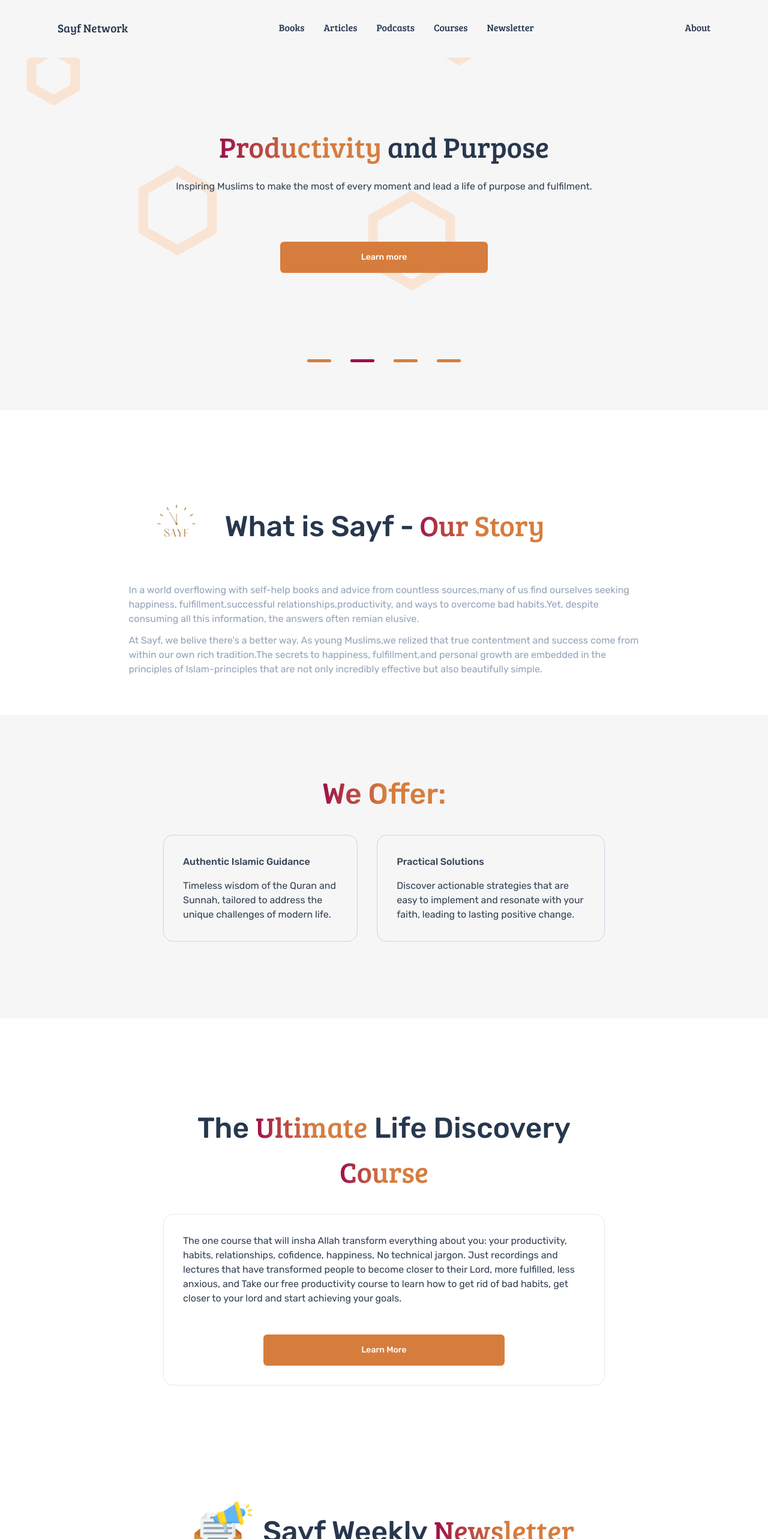
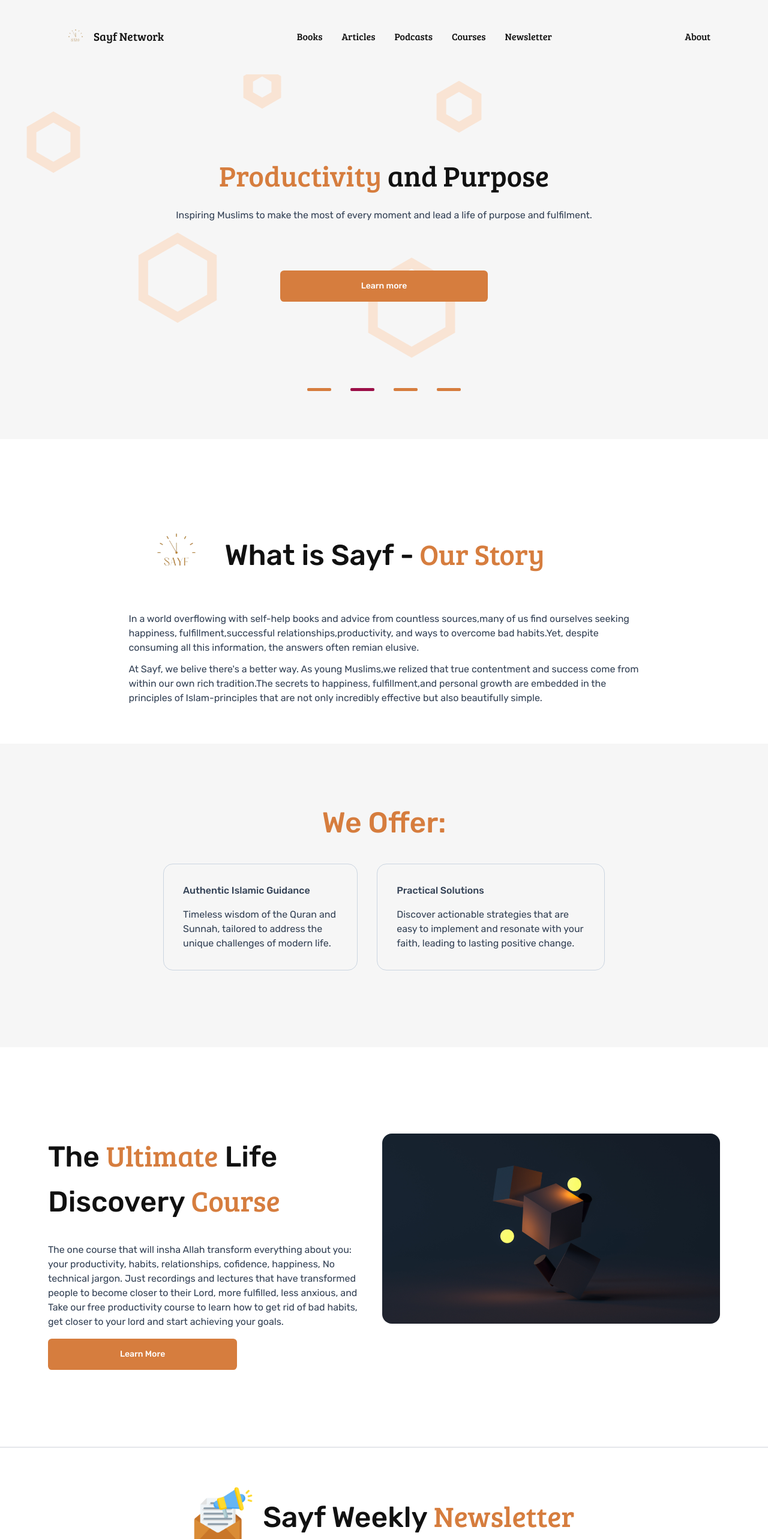
Before and after one commit to abdulrahmansoyooye/sayfproject, a Next.js app: page / in a window 1280 px wide. Shown: the top 2566 px of the page at 60% size. Built offline with nearby package versions, Linux system fonts and the light colour scheme.

Commit message:
Remove some gradient

```diff
--- a/app/globals.css
+++ b/app/globals.css
@@ -28,7 +28,7 @@
   --secandary-color: #9c0f48;
   --dark-color: #470d21;
 
-  --text-color: #27374d;
+  --text-color: #111111;
   --brown-text: var(--brown-color);
 }
 
@@ -41,7 +41,7 @@ span {
   font-family: var(--font-bree_serif);
 }
 .section {
-  @apply p-[5rem] mb-[3rem] max-md:p-[2rem];
+  @apply p-[5rem] mb-[3rem] max-lg:p-[2rem];
 }
 .nav {
   position: fixed;
@@ -115,13 +115,13 @@ span {
   @apply w-full rounded-md border border-gray-200 bg-white py-2.5 font-satoshi pl-5 pr-12 text-sm shadow-sm font-medium focus:border-[#111d5e] focus:outline-none focus:ring-0;
 }
 .text-gradient-blue {
-  @apply bg-gradient-to-r from-[#9C0F48] via-[#D67D3E] to-[#D67D3E]  bg-clip-text text-transparent;
+  @apply bg-gradient-to-r from-[#D67D3E] via-[#D67D3E] to-[#D67D3E]  bg-clip-text text-transparent;
 }
 .black_btn {
   @apply rounded-[0.4rem]  bg-[#D67D3E] p-[1rem_3rem] text-white transition-all hover:bg-[#9C0F48]  cursor-pointer text-center text-sm  flex items-center justify-center;
 }
 .text-gradient-brown {
-  @apply bg-gradient-to-r from-[#470D21] via-[#9C0F48] to-[#D67D3E]  bg-clip-text text-transparent;
+  @apply bg-gradient-to-r from-[#D67D3E] via-[#D67D3E] to-[#F9E4D4]  bg-clip-text text-transparent;
 }
 .dark-text {
   @apply text-slate-700;
--- a/app/page.js
+++ b/app/page.js
@@ -10,7 +10,7 @@ export default function Home() {
         src={"/assets/svg-shape.svg"}
         width={900}
         height={400}
-        className="absolute"
+        className="absolute mt-[7rem]"
       />
       {/* Carousel */}
       <div className="pt-[4rem]  bg-primary-color">
@@ -20,24 +20,24 @@ export default function Home() {
       <div className="flex flex-col bg-primary-color mb-[4rem]">
         {/* Story */}
         <div className="flex flex-col gap-[1rem] p-[4rem_2rem] w-full justify-center bg-[#ffffff] ">
-          <div className="flex justify-start sm:w-[70%] m-auto  items-center max-md:flex-col">
+          <div className="flex justify-start sm:w-[70%] m-auto  items-center max-lg:flex-col">
             <Image src={"/assets/sayf.png"} width={160} height={160} />
-            <div className="text-[3rem] max-md:text-[2rem] text-center">
+            <div className="text-[3rem] max-lg:text-[2rem] text-center">
               What is Sayf -
               <span className="text-gradient-blue"> Our Story</span>
             </div>{" "}
           </div>
 
-          <div className="flex sm:max-w-[70%]  m-auto max-md:flex-col gap-[2rem]">
+          <div className="flex sm:max-w-[70%]  m-auto max-lg:flex-col gap-[2rem]">
             <div className="space-y-[0.75rem]">
-              <p className="light-text font-[400]">
+              <p className="dark-text font-[400]">
                 In a world overflowing with self-help books and advice from
                 countless sources,many of us find ourselves seeking happiness,
                 fulfillment,successful relationships,productivity, and ways to
                 overcome bad habits.Yet, despite consuming all this information,
                 the answers often remian elusive.
               </p>
-              <p className="light-text font-[400]">
+              <p className="dark-text font-[400]">
                 {"     "} At Sayf, we belive there's a better way. As young
                 Muslims,we relized that true contentment and success come from
                 within our own rich tradition.The secrets to happiness,
@@ -49,11 +49,17 @@ export default function Home() {
           </div>
         </div>{" "}
         {/* offer */}
-        <div className="flex flex-col flex-center gap-[2rem] w-full sm:max-w-[70%] m-[1rem_auto] section bg-primary-color">
-          <div className="text-[3rem] max-md:text-[2rem] text-gradient-blue ">
+        <div className="flex flex-col flex-center gap-[2rem] w-full sm:max-w-[70%] m-[1rem_auto] section bg-primary-color z-10">
+          {/* <Image
+            src={"/assets/svg-shape1.svg"}
+            width={900}
+            height={400}
+            className="absolute -z-10"
+          /> */}
+          <div className="text-[3rem] max-lg:text-[2rem] text-gradient-blue ">
             We Offer:
           </div>
-          <div className="flex max-md:flex-col gap-[2rem]">
+          <div className="flex max-lg:flex-col gap-[2rem]">
             <div className="flex flex-col gap-[1rem] bg-primary-color text-slate-50 p-[2rem] rounded-[1rem] border border-slate-300">
               <p className="dark-text">Authentic Islamic Guidance</p>
 
@@ -75,35 +81,41 @@ export default function Home() {
       </div>
 
       {/* Section 3 */}
-      <div className="flex flex-col flex-center gap-[2rem] w-full sm:max-w-[70%] m-[1rem_auto] section ">
-        <div className="space-y-[2rem]">
-          <div className="text-[3rem] max-md:text-[2rem] text-center">
+      <div className="flex max-lg:flex-col flex- gap-[2rem] w-full section ">
+        <div className="space-y-[2rem] sm:w-[50%]">
+          <div className="text-[3rem] max-lg:text-[2rem] text-left max-lg:text-center">
             The <span className="text-gradient-blue">Ultimate</span> Life
             Discovery <span className="text-gradient-blue">Course</span>
           </div>
+          <div className="flex flex-col gap-[1rem]  ">
+            <div className="font-[400] dark-text">
+              The one course that will insha Allah transform everything about
+              you: your productivity, habits, relationships, cofidence,
+              happiness, No technical jargon. Just recordings and lectures that
+              have transformed people to become closer to their Lord, more
+              fulfilled, less anxious, and Take our free productivity course to
+              learn how to get rid of bad habits, get closer to your lord and
+              start achieving your goals.
+            </div>
+
+            <button className="black_btn sm:w-[60%] w-full">Learn More</button>
+          </div>{" "}
         </div>
-
-        <div className="flex flex-col gap-[3rem]  text-slate-50 p-[2rem] rounded-[1rem] border ">
-          <div className="font-[400] dark-text">
-            The one course that will insha Allah transform everything about you:
-            your productivity, habits, relationships, cofidence, happiness, No
-            technical jargon. Just recordings and lectures that have transformed
-            people to become closer to their Lord, more fulfilled, less anxious,
-            and Take our free productivity course to learn how to get rid of bad
-            habits, get closer to your lord and start achieving your goals.
-          </div>
-
-          <button className="black_btn sm:w-[60%] w-full m-auto">
-            Learn More
-          </button>
+        <div>
+          <Image
+            src={"/assets/article1.jpg"}
+            width={600}
+            height={700}
+            className="rounded-[1rem] max-lg:w-full"
+          />
         </div>
       </div>
 
       {/* Section 4 */}
-      <div className="flex flex-col gap-[3rem] p-[4rem_2rem] w-full justify-center bg-[#ffff] ">
-        <div className="flex sm:w-[70%] m-auto justify-center  items-center max-md:flex-col gap-[1rem]">
+      <div className="flex flex-col gap-[3rem] p-[4rem_2rem] w-full justify-center bg-[#ffff] border-t-[2px] border-b-[2px]">
+        <div className="flex sm:w-[70%] m-auto justify-center  items-center max-lg:flex-col gap-[1rem]">
           <Image src={"/assets/newsletter.png"} width={100} height={100} />
-          <div className="text-[3rem] max-md:text-[2rem] text-center">
+          <div className="text-[3rem] max-lg:text-[2rem] text-center">
             Sayf Weekly <span className="text-gradient-blue"> Newsletter</span>
           </div>{" "}
         </div>
@@ -125,12 +137,18 @@ export default function Home() {
       {/* Section 5 */}
 
       <div className="flex flex-col gap-[3rem] p-[4rem_2rem] w-full justify-center bg-primary-color ">
-        <div className="flex justify-center sm:w-[80%] m-auto  items-center max-md:flex-col border-b-2 pb-[1rem]">
-          <div className="text-[3rem] max-md:text-[2rem] text-center">
+        {/* <Image
+          src={"/assets/svg-shape1.svg"}
+          width={900}
+          height={400}
+          className="absolute "
+        /> */}
+        <div className="flex justify-center sm:w-[80%] m-auto  items-center max-lg:flex-col max-lg:w-[100%] border-b-2 pb-[1rem]">
+          <div className="text-[3rem] max-lg:text-[2rem] text-center">
             Read a <span className="text-gradient-blue">popular</span> Article
           </div>
         </div>
-        <div className="flex max-md:flex-col-reverse  gap-[1rem] justify-between sm:w-[80%] m-auto border-b-2 pb-[1rem]">
+        <div className="flex max-lg:flex-col-reverse  gap-[1rem] justify-between sm:w-[80%] m-auto border-b-2 pb-[1rem] max-lg:w-[100%]">
           <div className="flex flex-col gap-[1rem]  sm:w-[50%]">
             <p className="dark-text text-[1.5rem]">
               Authentic Islamic Guidance
@@ -153,11 +171,11 @@ export default function Home() {
               src={"/assets/article1.jpg"}
               width={400}
               height={200}
-              className="rounded-[1rem] max-md:w-full"
+              className="rounded-[1rem] max-lg:w-full"
             />
           </div>
         </div>
-        <div className="flex max-md:flex-col-reverse  gap-[1rem] justify-between sm:w-[80%] m-auto border-b-2 pb-[1rem]">
+        <div className="flex max-lg:flex-col-reverse  gap-[1rem] justify-between sm:w-[80%] m-auto border-b-2 pb-[1rem]">
           <div className="flex flex-col gap-[0.5rem]  sm:w-[50%]">
             <p className="dark-text text-[1.5rem]">
               Authentic Islamic Guidance
@@ -180,11 +198,11 @@ export default function Home() {
               src={"/assets/article2.jpg"}
               width={400}
               height={200}
-              className="rounded-[1rem] max-md:w-full object-cover"
+              className="rounded-[1rem] max-lg:w-full object-cover"
             />
           </div>
         </div>
-        <div className="flex max-md:flex-col-reverse  gap-[1rem] justify-between sm:w-[80%] m-auto border-b-2 pb-[1rem]">
+        <div className="flex max-lg:flex-col-reverse  gap-[1rem] justify-between sm:w-[80%] m-auto border-b-2 pb-[1rem]">
           <div className="flex flex-col gap-[0.5rem]  sm:w-[50%]">
             <p className="dark-text text-[1.5rem]">
               Authentic Islamic Guidance
@@ -207,7 +225,7 @@ export default function Home() {
               src={"/assets/article3.jpg"}
               width={400}
               height={200}
-              className="rounded-[1rem] max-md:w-full  max-md:h-[200px] object-cover"
+              className="rounded-[1rem] max-lg:w-full  max-lg:h-[200px] object-cover"
             />
           </div>
         </div>
@@ -216,8 +234,8 @@ export default function Home() {
       {/* Section 6 */}
       <div className="flex flex-col flex-center gap-[2rem] w-full sm:max-w-[70%] m-[1rem_auto] section ">
         <div className="space-y-[2rem]">
-          <div className="text-[3rem] max-md:text-[2rem] text-center">
-            The Burtally <span className="text-gradient-blue">Honest</span>{" "}
+          <div className="text-[3rem] max-lg:text-[2rem] text-center">
+            The Brutally <span className="text-gradient-blue">Honest</span>{" "}
             Podcast
           </div>
         </div>
--- a/components/Carousel.jsx
+++ b/components/Carousel.jsx
@@ -58,7 +58,7 @@ const Carousel = () => {
     });
   };
   return (
-    <div className="relative flex flex-col gap-[9rem] justify-center section mt-[4rem]">
+    <div className="relative flex flex-col gap-[9rem] justify-center section mt-[7rem]">
       <div className="flex gap-[1rem] justify-center">
         {carouselItem.map(
           ({ title, content, buttonText }, index) =>
@@ -68,7 +68,7 @@ const Carousel = () => {
                 key={`${index}-${title}`}
               >
                 <div className="flex flex-col gap-[1rem]">
-                  <div className="text-[3rem] max-md:text-[2rem]">
+                  <div className="text-[3rem] max-lg:text-[2rem]">
                     <span>{applyGradient(title)}</span>
                   </div>
                   <p className="font-[400] dark-text">{content}</p>
--- a/components/Footer.jsx
+++ b/components/Footer.jsx
@@ -7,7 +7,7 @@ const Footer = () => {
       {/* Section 1 */}
       <div className="flex flex-col justify-evenly gap-[2rem] max-w-[900px] m-auto ">
         <div className="flex-center flex-col">
-          <h2 className="text-[2rem] max-md:text-[1.5rem] dark-text text-center">
+          <h2 className="text-[2rem] max-lg:text-[1.5rem] dark-text text-center">
             Join <span className="text-gradient-brown ">20k+</span> Muslims in
             our community to never miss out our daily snippets
           </h2>
--- a/components/Nav.jsx
+++ b/components/Nav.jsx
@@ -27,18 +27,22 @@ const Nav = () => {
   const [istoggle, setIstoggle] = useState(false);
   return (
     <div className="nav p-[1rem_2rem_1rem] sm:p-[2rem_6rem_2rem] flex-between z-[1000] ">
-      <Link
-        href={"/"}
-        className="font-[500] text-[1.2rem] cursor-pointer navitem"
-      >
-        Sayf Network
+      <div className="flex justify-center items-center">
+        <Image
+          src={"/assets/sayf.png"}
+          width={60}
+          height={50}
+          alt="footer-img"
+          className="cursor-pointer"
+        />{" "}
+        <Link
+          href={"/"}
+          className="font-[500] text-[1.2rem] cursor-pointer navitem"
+        >
+          Sayf Network
+        </Link>
+      </div>
 
-      </Link>
-      {/* <img
-        src={"/assets/logo.png"}
-        alt="footer-img"
-        className="cursor-pointer"
-      /> */}
       {/* Desktop */}
       <div className="max-md:hidden flex-between gap-[2rem]">
         {navLinks.map(({ name }, index) => (
@@ -55,7 +59,7 @@ const Nav = () => {
       {/* Mobile */}
       {istoggle && (
         <motion.div
-          className={`sm:hidden mobileNav transition-all ease-in-out duration-200`}
+          className={` mobileNav transition-all ease-in-out duration-200`}
           animate={{ x: -100 }}
           transition={{
             ease: "linear",
@@ -63,7 +67,7 @@ const Nav = () => {
           }}
         >
           <div
-            className="cursor-pointer sm:hidden close-img"
+            className="cursor-pointer md:hidden close-img"
             onClick={() => setIstoggle(!istoggle)}
           >
             <Image
@@ -91,7 +95,7 @@ const Nav = () => {
           </Link>
         </motion.div>
       )}
-      <Link href={"/about"} className="navitem max-md:hidden">
+      <Link href={"/about"} className="navitem max-lg:hidden">
         About
       </Link>
       <div
--- a/components/SearchInput.jsx
+++ b/components/SearchInput.jsx
@@ -4,7 +4,7 @@ import { useState } from "react";
 
 const SearchInput = ({ setPodcasts, podcasts }) => {
   return (
-    <div className="relative w-[60%] max-md:w-[80%] m-auto">
+    <div className="relative w-[60%] max-lg:w-[80%] m-auto">
       <input
         value={inputValue}
         className="search_input"
--- a/components/Welcome.jsx
+++ b/components/Welcome.jsx
@@ -4,7 +4,7 @@ const Welcome = ({ title, text }) => {
   return (
     <div className="flex flex-col items-center h-[80vh] justify-center bg-primary-color bg-no-repeat bg-cover">
       <div className="flex flex-col gap-1 text-center items-center">
-        <h1 className="text-[6rem] max-md:text-[4rem] text-gradient-blue">
+        <h1 className="text-[6rem] max-lg:text-[4rem] text-gradient-blue">
           {title}
         </h1>
         <p className="text-gradient">{text}</p>
```
Also changed, not shown: app/podcasts/page.jsx (+3 -6 lines), public/assets/svg-shape2.svg (added).
